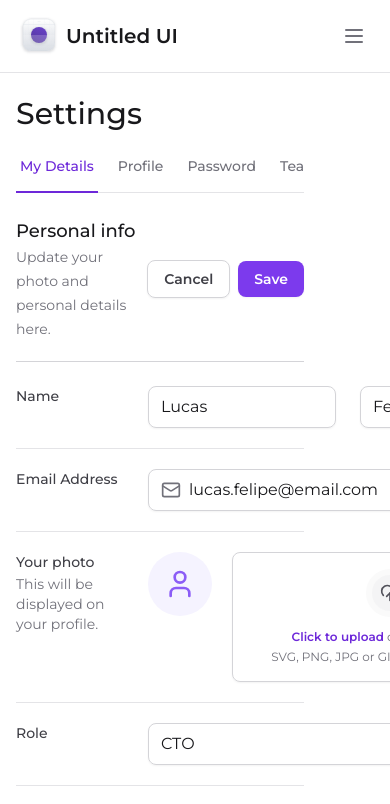
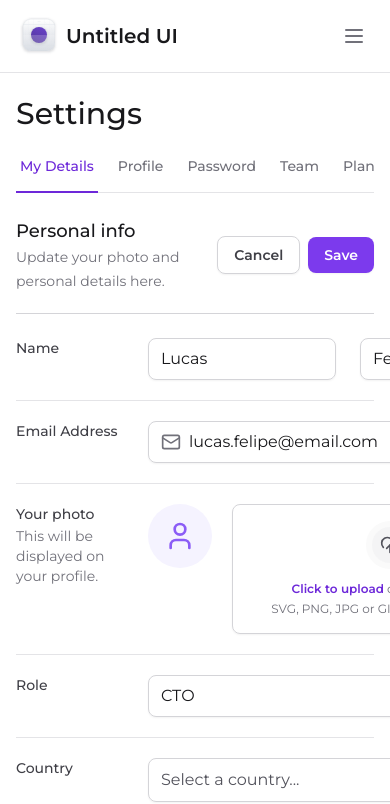
Before and after one commit to LFeli/Rocketseat-Ignite, a Next.js app in the folder masterizando-o-tailwind/: page / in a window 390 px wide. Shown: the top 804 px of the page. Built offline with nearby package versions, Linux system fonts and the light colour scheme.

Commit message:
feat: adding missing classes

```diff
--- a/masterizando-o-tailwind/src/app/layout.tsx
+++ b/masterizando-o-tailwind/src/app/layout.tsx
@@ -18,10 +18,10 @@ export default function RootLayout({
   return (
     <html lang="en" className="antialiased">
       <body className={montserrat.className}>
-        <div className="grid min-h-screen grid-cols-app">
+        <div className="min-h-screen lg:grid lg:grid-cols-app">
           <Sidebar />
 
-          <main className="px-4 pb-12 pt-24 lg:col-start-2 lg:px-8 lg:pt-8">
+          <main className="max-w-[100vw] px-4 pb-12 pt-24 lg:col-start-2 lg:px-8 lg:pt-8">
             {children}
           </main>
         </div>
```
